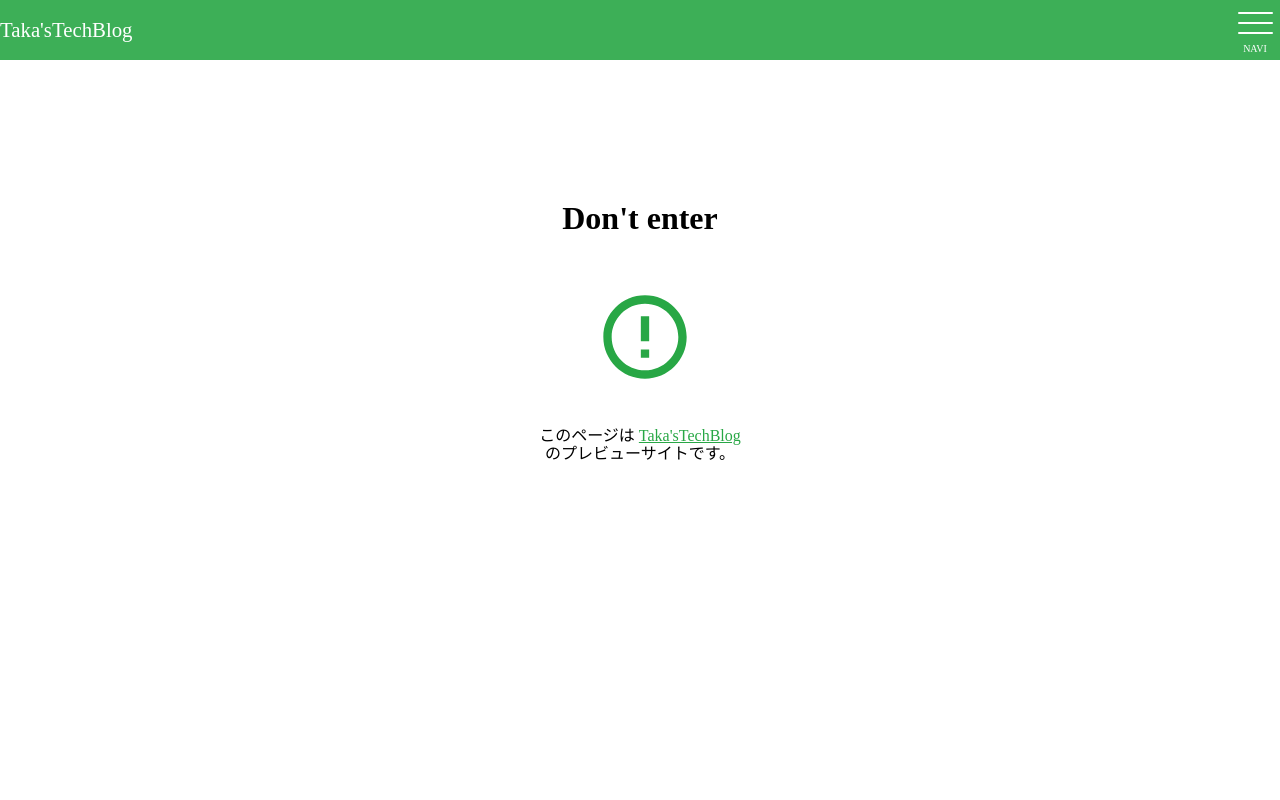
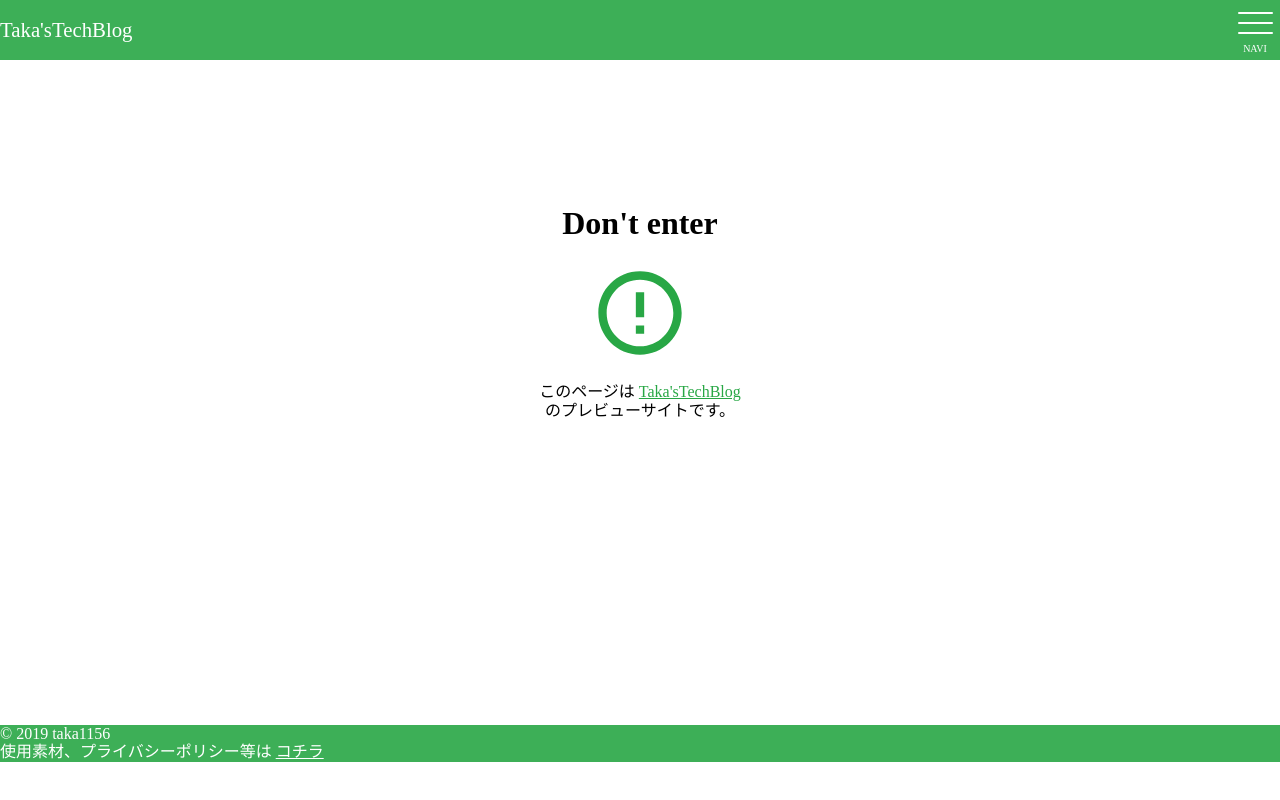
Before and after one commit to taka1156/preview-nuxt-blog, a Vue app: page /#/ in a window 1280 px wide. Shown: the top 800 px of the page. Built offline with nearby package versions, Linux system fonts and the light colour scheme.

Commit message:
fix: css修正

```diff
--- a/src/App.vue
+++ b/src/App.vue
@@ -51,7 +51,7 @@ footer {
 }
 
 main {
-  min-height: 90vh;
+  min-height: 65vh;
   padding: 0;
   margin: 0 auto;
 }
--- a/src/components/molecules/NavBar.vue
+++ b/src/components/molecules/NavBar.vue
@@ -2,7 +2,7 @@
   <div>
     <div class="nav-bar">
       <div class="nav-bar__box">
-        <nav-logo>{{ logoText }}</nav-logo>
+        <base-logo>{{ logoText }}</base-logo>
         <div class="nav-bar__icon-box" @click="$emit('change-state')">
           <base-nav-icon :is-open="isOpen" />
           <p class="nav-bar__text">
@@ -16,13 +16,13 @@
 
 <script>
 import BaseNavIcon from '../atoms/BaseNavIcon';
-import NavLogo from '../atoms/NavLogo';
+import BaseLogo from '../atoms/BaseLogo';
 
 export default {
   name: 'NavBar',
   components: {
     'base-nav-icon': BaseNavIcon,
-    'nav-logo': NavLogo
+    'base-logo': BaseLogo
   },
   props: {
     logoText: {
--- a/src/view/article/index.vue
+++ b/src/view/article/index.vue
@@ -1,5 +1,5 @@
 <template>
-  <div class="Article">
+  <div>
     <div v-if="status">
       <div class="article-content">
         <!--記事のheader-->
--- a/src/view/home.vue
+++ b/src/view/home.vue
@@ -1,7 +1,7 @@
 <template>
   <div>
+    <div class="box">
       <h1>Don't enter</h1>
-    <div class="box">
       <svg
         xmlns="http://www.w3.org/2000/svg"
         width="100"
@@ -13,14 +13,14 @@
           d="M22 30h4v4h-4zm0-16h4v12h-4zm1.99-10C12.94 4 4 12.95 4 24s8.94 20 19.99 20S44 35.05 44 24 35.04 4 23.99 4zM24 40c-8.84 0-16-7.16-16-16S15.16 8 24 8s16 7.16 16 16-7.16 16-16 16z"
         />
       </svg>
-    </div>
       <p>
         このページは
         <a href="https://blog.taka1156.site/" rel="noopener">
-        Taka'sTechBlog
-      </a><br />
+          Taka'sTechBlog </a
+        ><br />
         のプレビューサイトです。
       </p>
+    </div>
   </div>
 </template>
 
@@ -28,23 +28,20 @@
 export default {
   name: 'home',
   props: {
-      msg: String,
-    },
+    msg: String
+  }
 };
 </script>
 
 <style scoped>
-  h1 {
-    margin: 200px 0 0 0;
+.box {
+  margin: 20% auto 0;
+  padding: 0;
+  height: 35vh;
+  width: 80vw;
 }
 
 a {
   color: #28a745;
 }
-
-  .box {
-    margin: 50px auto;
-    height: 90px;
-    width: 90px;
-  }
 </style>
```
Also changed, not shown: src/components/atoms/BaseLogo.vue (renamed from src/components/atoms/NavLogo.vue). Lines whose indentation alone changed are shown as unchanged.
